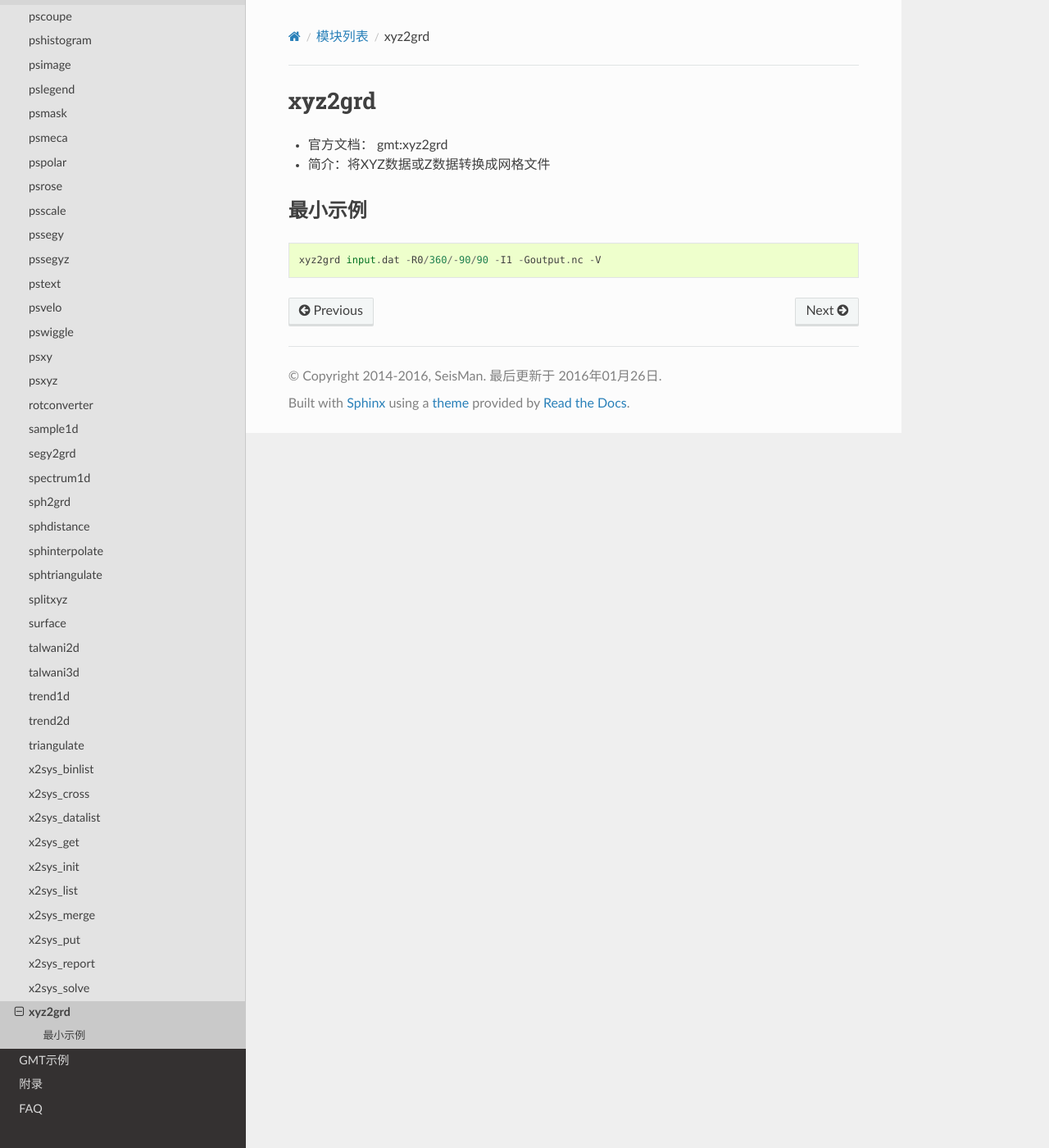
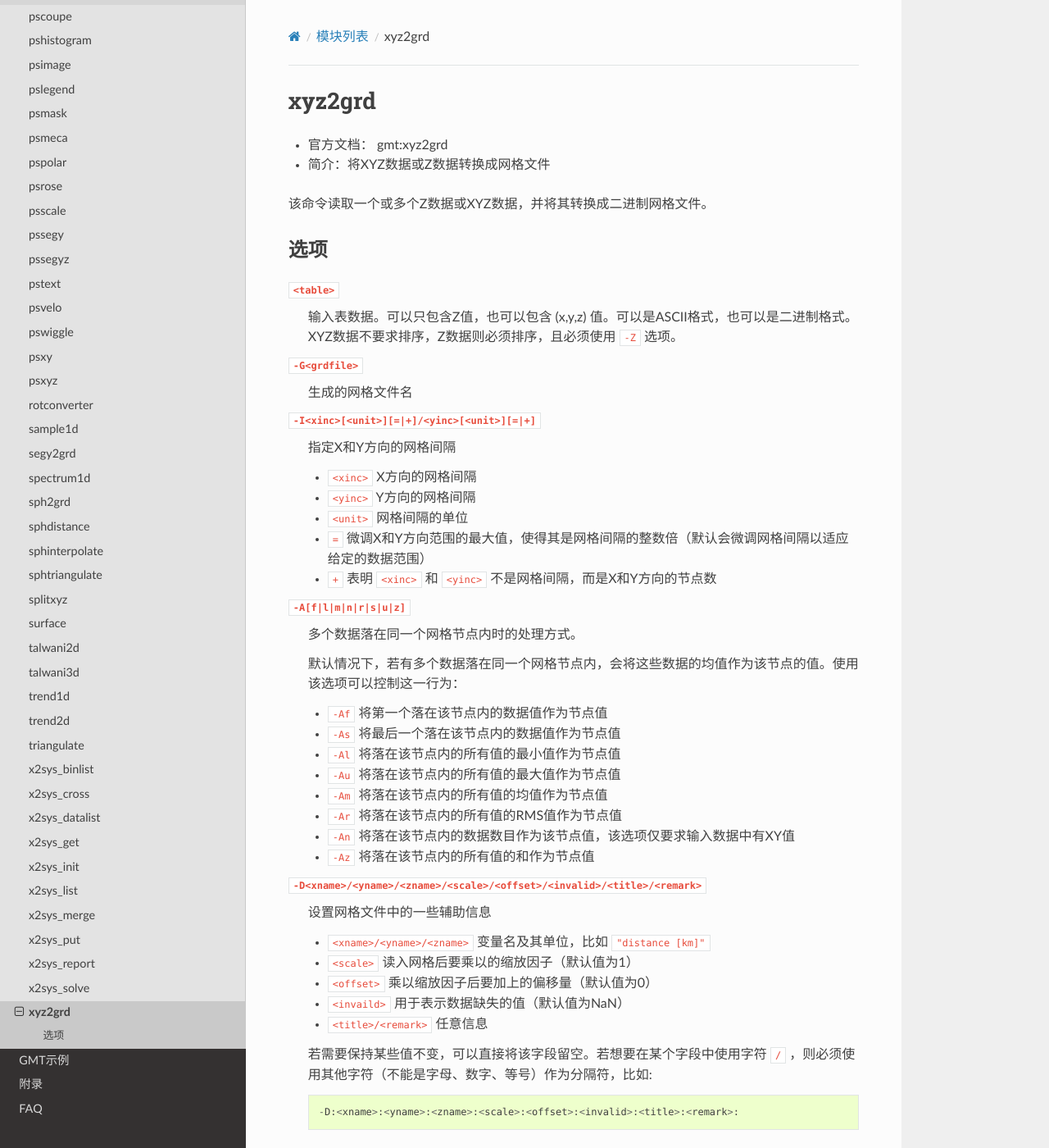
Before and after one commit to seisman/GMT5_Docs, a Sphinx documentation site: the page built from source/xyz2grd.rst, in a window 1280 px wide and 1400 px high. Shown: the whole window at 82% size. Built offline with Sphinx 7.4.7 and the Read the Docs theme 2.0.0, drawn with Linux system fonts in a browser that asks for light colours; pages that are not in the unit, such as notebooks, are missing from menus; some of the changed text lies outside the part shown.

Commit message:
add xyz2grd

```diff
--- a/source/modules.rst
+++ b/source/modules.rst
@@ -34,6 +34,7 @@
   #. :doc:`grdinfo` ：从网格文件中提取基本信息
   #. :doc:`gmtselect` ：根据多个准则筛选数据
   #. :doc:`gmtwhich` ：返回指定文件的完整路径
+  #. :doc:`fitcircle` ：拟合球面上数据点的平均位置及圆弧
 
 - 2D数据处理
 
@@ -47,6 +48,7 @@
   #. :doc:`kml2gmt` ：将Google Earth的KML文件转换为GMT表数据
   #. :doc:`psconvert` ：将GMT生成的PS文件转换为其他图片格式
   #. :doc:`grd2xyz` ：将网格文件转换成表数据
+  #. :doc:`xyz2grd` ：将XYZ数据或Z数据转换成网格文件
 
 - meca补充包
 
@@ -73,12 +75,10 @@
   #. :doc:`grdproject`
   #. :doc:`grdsample`
   #. :doc:`grdconvert`
-  #. :doc:`xyz2grd`
   #. :doc:`gmt2kml`
   #. :doc:`gmtconvert`
   #. :doc:`trend1d`
   #. :doc:`trend2d`
-  #. :doc:`fitcircle`
   #. :doc:`mapproject`
   #. :doc:`project`
   #. :doc:`surface`
--- a/source/xyz2grd.rst
+++ b/source/xyz2grd.rst
@@ -6,9 +6,55 @@ xyz2grd
 - 官方文档： :ref:`gmt:xyz2grd`
 - 简介：将XYZ数据或Z数据转换成网格文件
 
-最小示例
---------
+该命令读取一个或多个Z数据或XYZ数据，并将其转换成二进制网格文件。
 
-::
+选项
+----
 
-    xyz2grd input.dat -R0/360/-90/90 -I1 -Goutput.nc -V
+``<table>``
+    输入表数据。可以只包含Z值，也可以包含 (x,y,z) 值。可以是ASCII格式，也可以是二进制格式。XYZ数据不要求排序，Z数据则必须排序，且必须使用 ``-Z`` 选项。
+
+``-G<grdfile>``
+    生成的网格文件名
+
+``-I<xinc>[<unit>][=|+]/<yinc>[<unit>][=|+]``
+    指定X和Y方向的网格间隔
+
+    - ``<xinc>`` X方向的网格间隔
+    - ``<yinc>`` Y方向的网格间隔
+    - ``<unit>`` 网格间隔的单位
+    - ``=`` 微调X和Y方向范围的最大值，使得其是网格间隔的整数倍（默认会微调网格间隔以适应给定的数据范围）
+    - ``+`` 表明 ``<xinc>`` 和 ``<yinc>`` 不是网格间隔，而是X和Y方向的节点数
+
+``-A[f|l|m|n|r|s|u|z]``
+    多个数据落在同一个网格节点内时的处理方式。
+
+    默认情况下，若有多个数据落在同一个网格节点内，会将这些数据的均值作为该节点的值。使用该选项可以控制这一行为：
+
+    - ``-Af`` 将第一个落在该节点内的数据值作为节点值
+    - ``-As`` 将最后一个落在该节点内的数据值作为节点值
+    - ``-Al`` 将落在该节点内的所有值的最小值作为节点值
+    - ``-Au`` 将落在该节点内的所有值的最大值作为节点值
+    - ``-Am`` 将落在该节点内的所有值的均值作为节点值
+    - ``-Ar`` 将落在该节点内的所有值的RMS值作为节点值
+    - ``-An`` 将落在该节点内的数据数目作为该节点值，该选项仅要求输入数据中有XY值
+    - ``-Az`` 将落在该节点内的所有值的和作为节点值
+
+``-D<xname>/<yname>/<zname>/<scale>/<offset>/<invalid>/<title>/<remark>``
+    设置网格文件中的一些辅助信息
+
+    - ``<xname>/<yname>/<zname>`` 变量名及其单位，比如 ``"distance [km]"``
+    - ``<scale>`` 读入网格后要乘以的缩放因子（默认值为1）
+    - ``<offset>`` 乘以缩放因子后要加上的偏移量（默认值为0）
+    - ``<invaild>`` 用于表示数据缺失的值（默认值为NaN）
+    - ``<title>/<remark>`` 任意信息
+
+    若需要保持某些值不变，可以直接将该字段留空。若想要在某个字段中使用字符 ``/`` ，则必须使用其他字符（不能是字母、数字、等号）作为分隔符，比如::
+
+    -D:<xname>:<yname>:<zname>:<scale>:<offset>:<invalid>:<title>:<remark>:
+
+``-S[<zfile>]``
+    对输入的Z文件做字节序转换并输出到标准输出或保存到文件 ``<zfile>`` 中。该选项不会只做字节序转换，不生成网格文件。该选项必须与 ``-Z`` 选项连用。
+
+``-Z[<flags>]``
+    指定Z数据的格式。见官方文档
```
